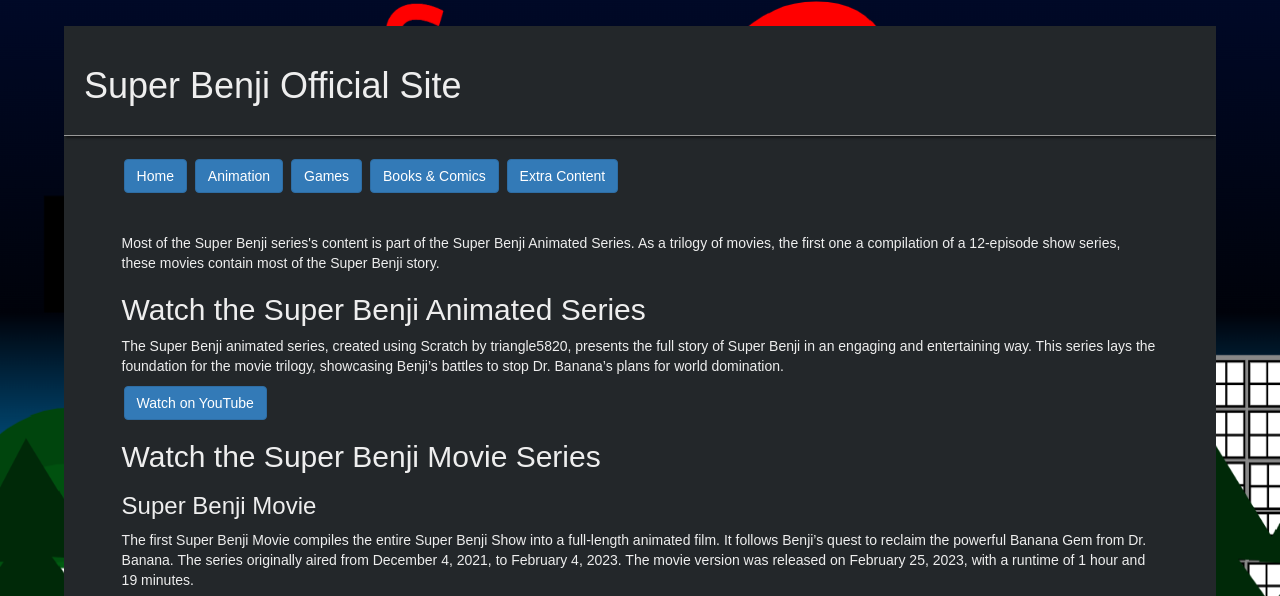
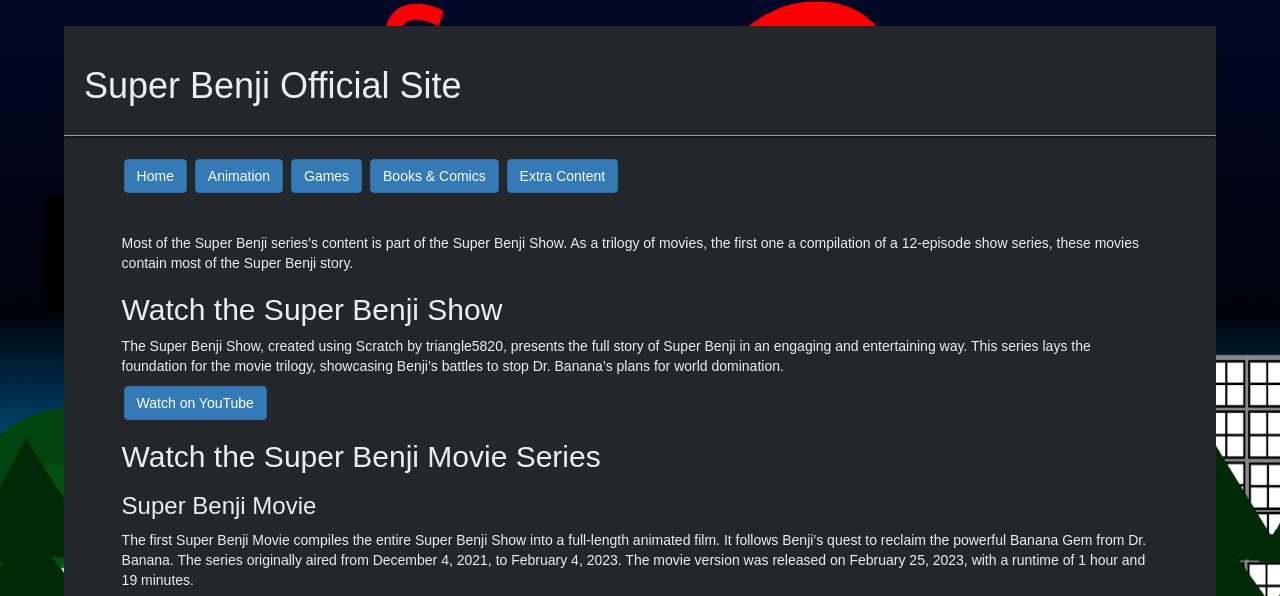
Before and after one commit to familycomicsstudios/Super-Benji-Website, a Jekyll site: the page built from animation.html, in a window 1280 px wide and 900 px high, cut to the strip 0-596 px from the top of the window. Built offline with Jekyll 4.4.1, drawn with Linux system fonts in a browser that asks for light colours.

Commit message:
Changed Animated Series to Show for SEO purposes

```diff
--- a/_layouts/base.html
+++ b/_layouts/base.html
@@ -1,7 +1,7 @@
 <!DOCTYPE html>
 <html>
   <head>
-    <title>{{ page.title | default: "Super Benji Official | Animated Series, Movies, Games, and Comics" }}</title>
+    <title>{{ page.title | default: "Super Benji Official | Super Benji Show, Movies, Games, and Comics" }}</title>
     <link rel="icon" href="{{ "/favicon.png" | relative_url }}">
     <meta charset="UTF-8" />
     <meta name="description" content="Explore the official Super Benji universe! Watch the Super Benji Show and movie trilogy, play Super Benji games, read comics like The Minion Manifesto, and discover everything about the League of Grace and Dr. Banana. Created by triangle5820 and themadpunter.">
@@ -29,7 +29,7 @@
     "https://x.com/SuperBenjiShow",
     "https://super-benji.fandom.com/wiki/Super_Benji_Wiki"
   ],
-  "description": "Super Benji is an animated series and movie trilogy created by triangle5820 and themadpunter. Explore comics, games, and in-depth lore from the Super Benji universe."
+  "description": "The Super Benji Show is an animated series and movie trilogy created by triangle5820 and themadpunter. Explore comics, games, and in-depth lore from the Super Benji universe."
 }
     </script>
 
--- a/animation.html
+++ b/animation.html
@@ -4,13 +4,13 @@ title: Animation | Super Benji Official
 ---
 
 <p>
-    Most of the Super Benji series's content is part of the Super Benji Animated Series. As a trilogy of movies,
+    Most of the Super Benji series's content is part of the Super Benji Show. As a trilogy of movies,
     the first one a compilation of a 12-episode show series, these movies contain most of the Super Benji
     story.
 </p>
-<h2 id="animated-series">Watch the Super Benji Animated Series</h2>
+<h2 id="animated-series">Watch the Super Benji Show</h2>
 <p>
-  The Super Benji animated series, created using Scratch by triangle5820, presents the full story of Super Benji in an engaging and entertaining way.
+  The Super Benji Show, created using Scratch by triangle5820, presents the full story of Super Benji in an engaging and entertaining way.
   This series lays the foundation for the movie trilogy, showcasing Benji’s battles to stop Dr. Banana’s plans for world domination.
 </p>
 <a href="https://www.youtube.com/@SuperBenjiOfficial" class="btn btn-primary">Watch on YouTube</a>
--- a/index.html
+++ b/index.html
@@ -1,6 +1,6 @@
 ---
 layout: base
-title: Super Benji Official | Animated Series, Movies, Games, and Comics
+title: Super Benji Official | Super Benji Show, Movies, Games, and Comics
 ---
 
 <p>
```
